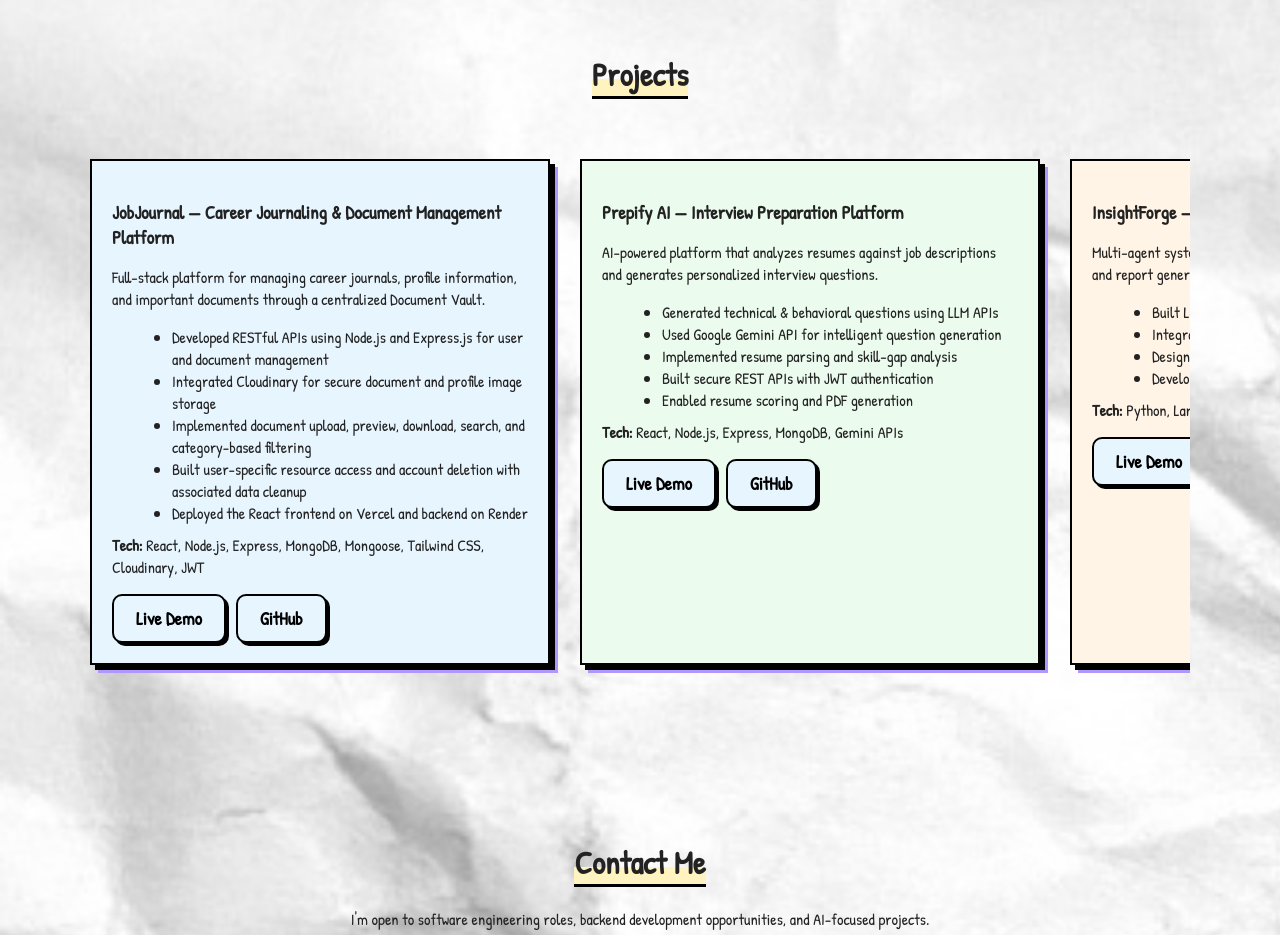
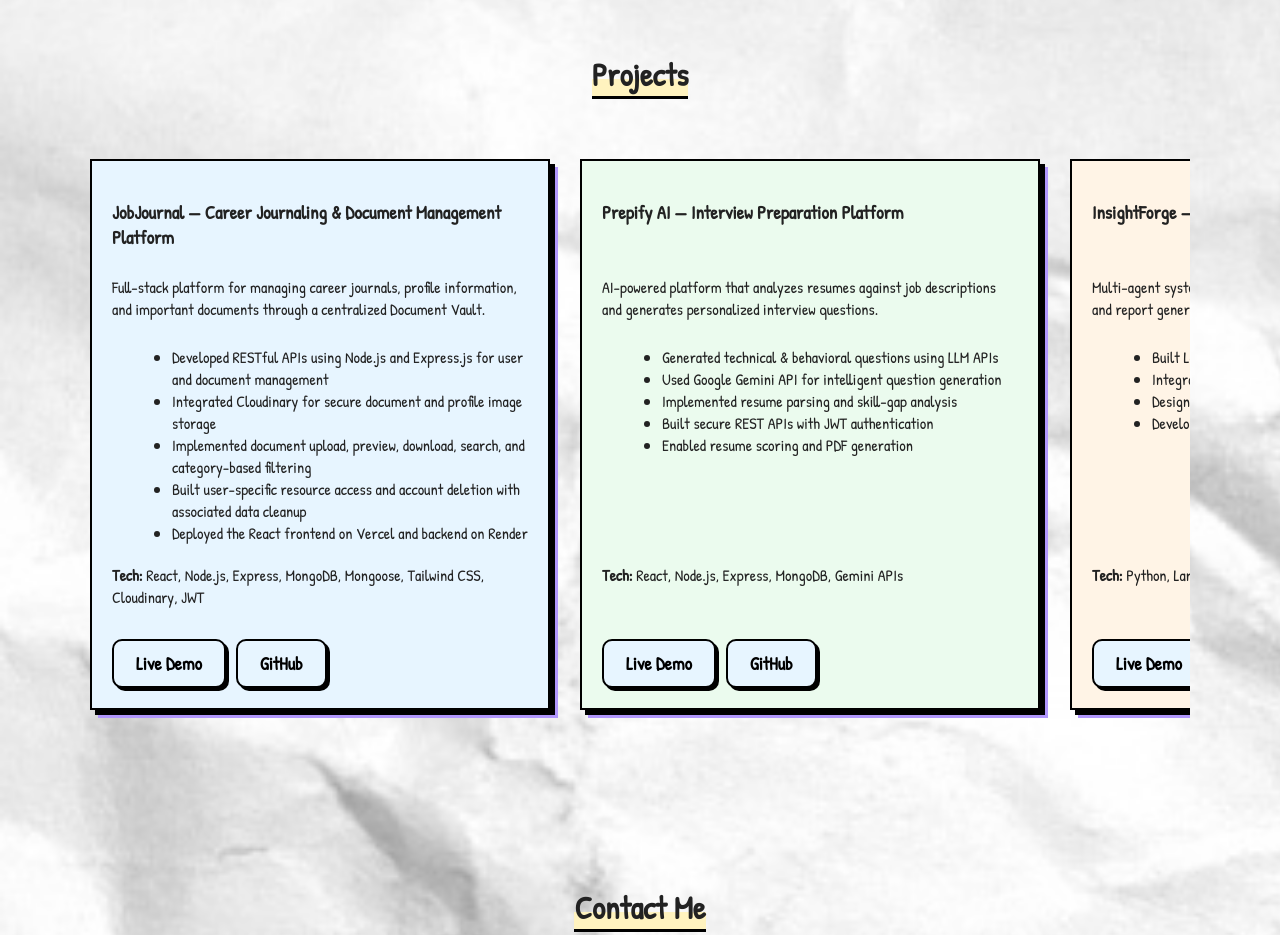
Before and after one commit to 22-vaibhav/Portfolio, a React (Vite) app: page / in a window 1280 px wide. Shown: the part 3480-4415 px from the top of the page. Built offline with nearby package versions, Linux system fonts and the light colour scheme.

Commit message:
fix Project card

```diff
--- a/src/styles/sketch.css
+++ b/src/styles/sketch.css
@@ -508,16 +508,24 @@ button:hover {
 
 /* Horizontal scrolling row: new projects are appended without taking extra vertical space */
 .projects-container {
-  display: flex;
-  gap: 30px;
+  display: grid;
+  grid-auto-flow: column;
+  grid-auto-columns: min(460px, 85%);
+  column-gap: 30px;
+  row-gap: 0;
   overflow-x: auto;
   scroll-snap-type: x mandatory;
   -webkit-overflow-scrolling: touch;
   padding: 20px 12px 30px;
 }
 
+/* Each card spans 5 rows via subgrid so title / description / points / tech / links
+   line up at the same height across all cards */
 .project-card {
-  flex: 0 0 min(460px, 85%);
+  display: grid;
+  grid-row: span 5;
+  grid-template-rows: subgrid;
+  row-gap: 0;
   scroll-snap-align: start;
   box-sizing: border-box;
   padding: 20px;
```
